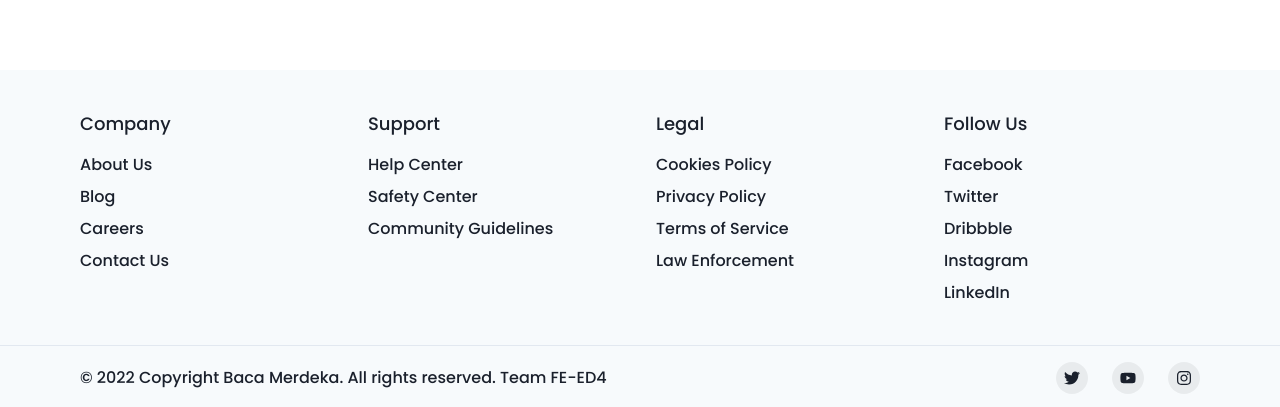
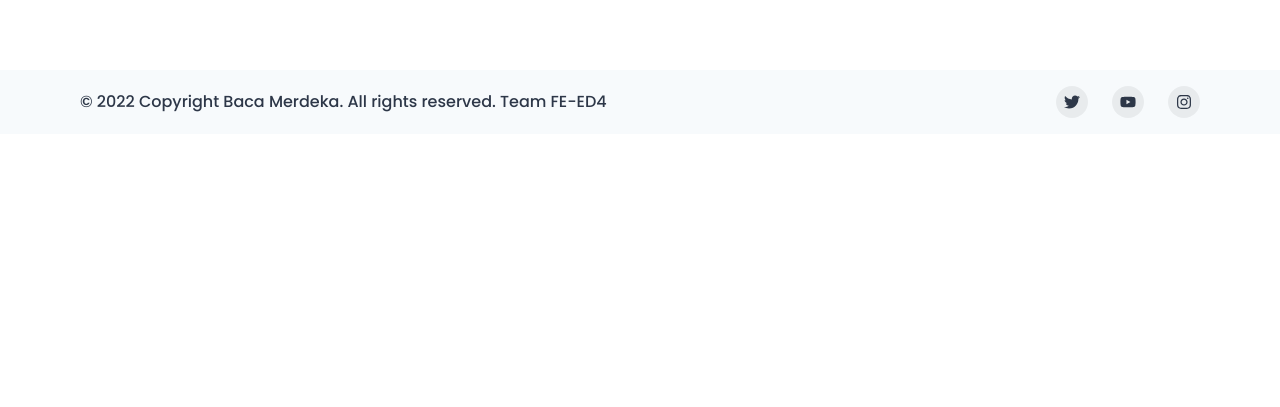
Before and after one commit to damaranshary/fe-ed4-capstone-project-gigih2.0, a React (Create React App) app: page / in a window 1280 px wide. Shown: the part 2579-2986 px from the top of the page. After the commit the page ends 2713 px from the top, so only its background shows below. Built offline with nearby package versions, Linux system fonts and the light colour scheme; a web font is replaced by a local one.

Commit message:
changing footer

```diff
--- a/src/component/footer/index.tsx
+++ b/src/component/footer/index.tsx
@@ -1,14 +1,6 @@
+import { Box, chakra, Container, Stack, Text, useColorModeValue, VisuallyHidden } from "@chakra-ui/react";
+import { FaInstagram, FaTwitter, FaYoutube } from "react-icons/fa";
 import { ReactNode } from "react";
-import { Box, Container, Stack, SimpleGrid, Text, Link, VisuallyHidden, chakra, useColorModeValue } from "@chakra-ui/react";
-import { FaTwitter, FaYoutube, FaInstagram } from "react-icons/fa";
-
-const ListHeader = ({ children }: { children: ReactNode }) => {
-  return (
-    <Text fontWeight={"500"} fontSize={"lg"} mb={2}>
-      {children}
-    </Text>
-  );
-};
 
 const SocialButton = ({ children, label, href }: { children: ReactNode; label: string; href: string }) => {
   return (
@@ -34,47 +26,10 @@ const SocialButton = ({ children, label, href }: { children: ReactNode; label: s
   );
 };
 
-function Footer() {
+export default function SmallWithSocial() {
   return (
-    <Box bg={useColorModeValue("gray.50", "black.900")} color={useColorModeValue("black.700", "gray.200")}>
-      <Container as={Stack} maxW={"6xl"} py={10}>
-        <SimpleGrid columns={{ base: 1, sm: 2, md: 4 }} spacing={8}>
-          <Stack align={"flex-start"}>
-            <ListHeader>Company</ListHeader>
-            <Link href={"#"}>About Us</Link>
-            <Link href={"#"}>Blog</Link>
-            <Link href={"#"}>Careers</Link>
-            <Link href={"#"}>Contact Us</Link>
-          </Stack>
-
-          <Stack align={"flex-start"}>
-            <ListHeader>Support</ListHeader>
-            <Link href={"#"}>Help Center</Link>
-            <Link href={"#"}>Safety Center</Link>
-            <Link href={"#"}>Community Guidelines</Link>
-          </Stack>
-
-          <Stack align={"flex-start"}>
-            <ListHeader>Legal</ListHeader>
-            <Link href={"#"}>Cookies Policy</Link>
-            <Link href={"#"}>Privacy Policy</Link>
-            <Link href={"#"}>Terms of Service</Link>
-            <Link href={"#"}>Law Enforcement</Link>
-          </Stack>
-
-          <Stack align={"flex-start"}>
-            <ListHeader>Follow Us</ListHeader>
-            <Link href={"#"}>Facebook</Link>
-            <Link href={"#"}>Twitter</Link>
-            <Link href={"#"}>Dribbble</Link>
-            <Link href={"#"}>Instagram</Link>
-            <Link href={"#"}>LinkedIn</Link>
-          </Stack>
-        </SimpleGrid>
-      </Container>
-
-      <Box borderTopWidth={1} borderStyle={"solid"} borderColor={useColorModeValue("gray.200", "gray.700")}>
-        <Container as={Stack} maxW={"6xl"} py={4} direction={{ base: "column", md: "row" }} spacing={4} justify={{ md: "space-between" }} align={{ md: "center" }}>
+    <Box bg={useColorModeValue("gray.50", "gray.900")} color={useColorModeValue("gray.700", "gray.200")}>
+      <Container as={Stack} maxW={"6xl"} py={4} direction={{ base: "column", md: "row" }} spacing={4} justify={{ base: "center", md: "space-between" }} align={{ base: "center", md: "center" }}>
         <Text>© 2022 Copyright Baca Merdeka. All rights reserved. Team FE-ED4</Text>
         <Stack direction={"row"} spacing={6}>
           <SocialButton label={"Twitter"} href={"#"}>
@@ -89,8 +44,5 @@ function Footer() {
         </Stack>
       </Container>
     </Box>
-    </Box>
   );
 }
-
-export default Footer;
--- a/src/pages/home/index.tsx
+++ b/src/pages/home/index.tsx
@@ -4,7 +4,6 @@ import { homeObjOne, homeObjThree, homeObjTwo } from "./Data";
 import { Box, IconButton, useBreakpointValue, Stack, Heading, Text, Container } from "@chakra-ui/react";
 import { BiLeftArrowAlt, BiRightArrowAlt } from "react-icons/bi";
 import Slider from "react-slick";
-import Footer from "../../component/footer";
 import Btn from "./button";
 import { Link } from "react-router-dom";
 
@@ -81,7 +80,6 @@ export default function Home() {
       <HeroSection {...homeObjOne} />
       <HeroSection {...homeObjTwo} />
       <HeroSection {...homeObjThree} />
-      <Footer />
     </>
   );
 }
--- a/src/router/index.tsx
+++ b/src/router/index.tsx
@@ -5,6 +5,7 @@ import Read from "../pages/read";
 import Learn from "../pages/learn";
 import Watch from "../pages/watch";
 import Quiz from "../pages/quiz";
+import Footer from "../component/footer";
 
 const AppRouter = () => {
   return (
@@ -17,6 +18,7 @@ const AppRouter = () => {
         <Route path="/watch" element={<Watch />} />
         <Route path="/quiz" element={<Quiz />} />
       </Routes>
+      <Footer />
     </Router>
   );
 };
```
Lines whose indentation alone changed are shown as unchanged.
